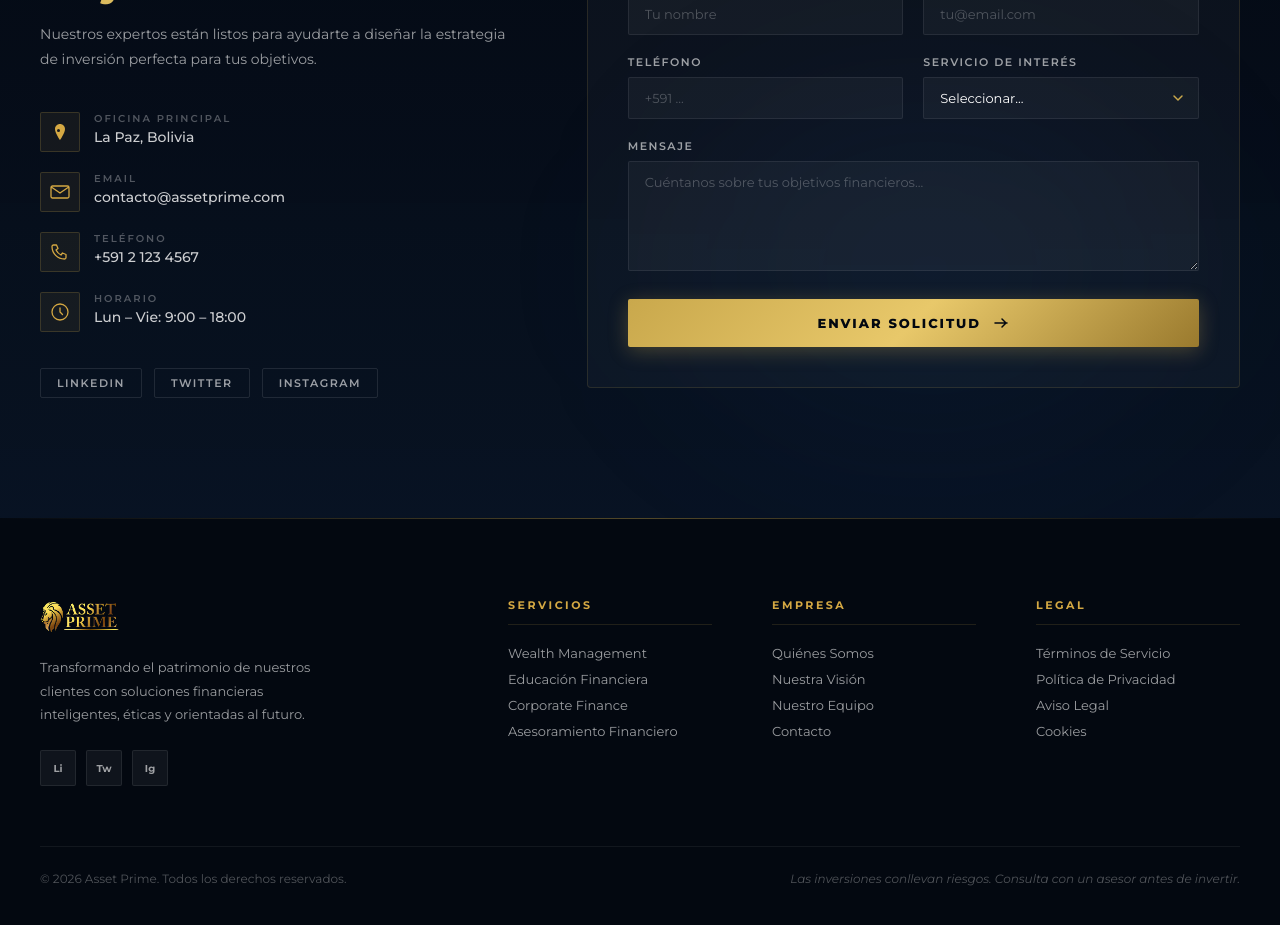
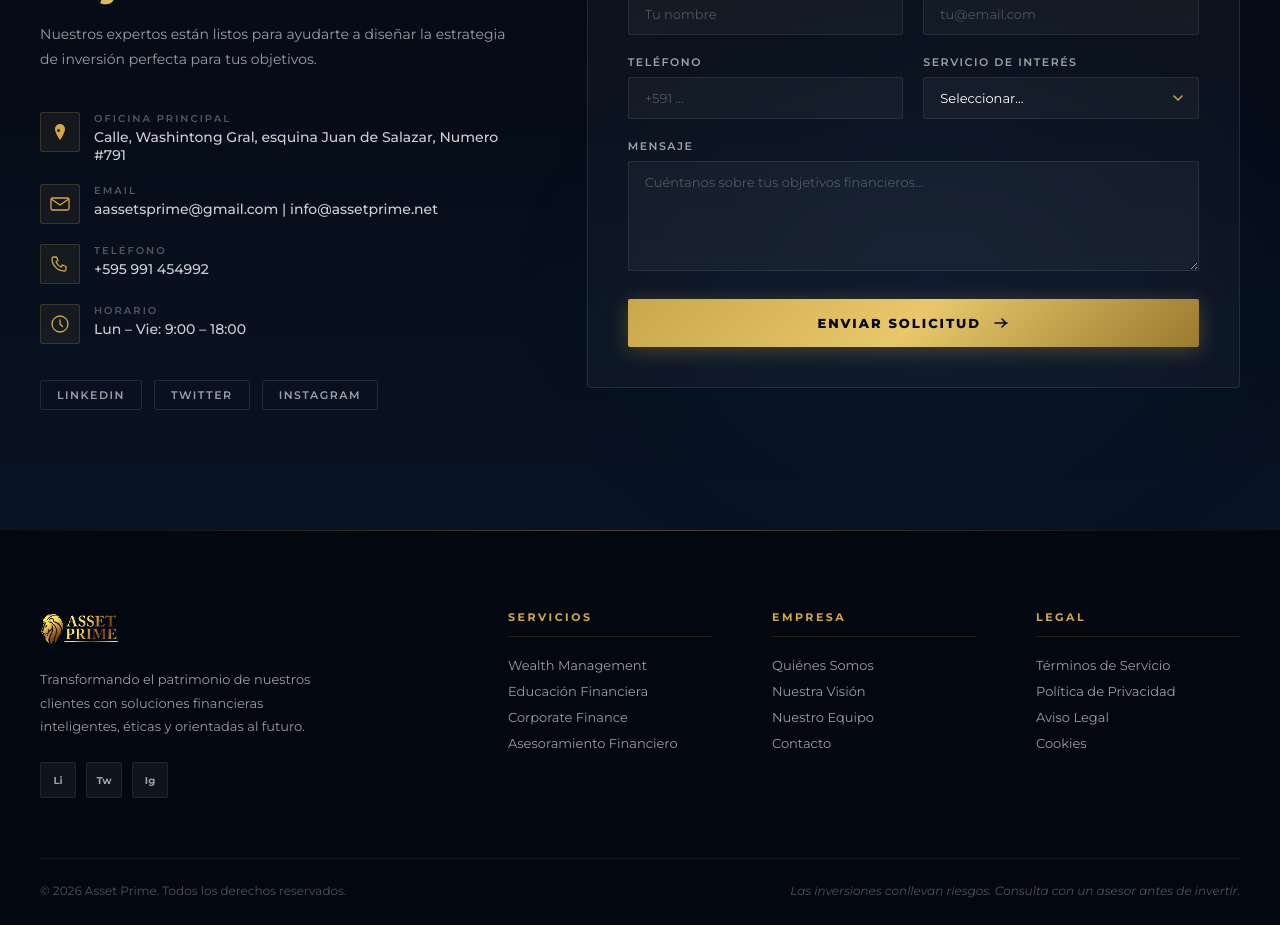
Before and after one commit to leaox77/asset-prime, a React (Create React App) app: page / in a window 1280 px wide. Shown: the part 6940-7865 px from the top of the page. Built offline with nearby package versions, Linux system fonts and the light colour scheme; a web font is replaced by a local one.

Commit message:
🐛 [FIX] contacts

```diff
--- a/src/components/Contact.js
+++ b/src/components/Contact.js
@@ -37,7 +37,7 @@
         </svg>
       ),
       label: 'Oficina Principal',
-      value: 'La Paz, Bolivia',
+      value: 'Calle, Washintong Gral, esquina Juan de Salazar, Numero #791',
     },
     {
       icon: (
@@ -46,7 +46,7 @@
         </svg>
       ),
       label: 'Email',
-      value: 'contacto@assetprime.com',
+      value: 'aassetsprime@gmail.com | info@assetprime.net',
     },
     {
       icon: (
@@ -55,7 +55,7 @@
         </svg>
       ),
       label: 'Teléfono',
-      value: '+591 2 123 4567',
+      value: '+595 991 454992',
     },
     {
       icon: (
```
